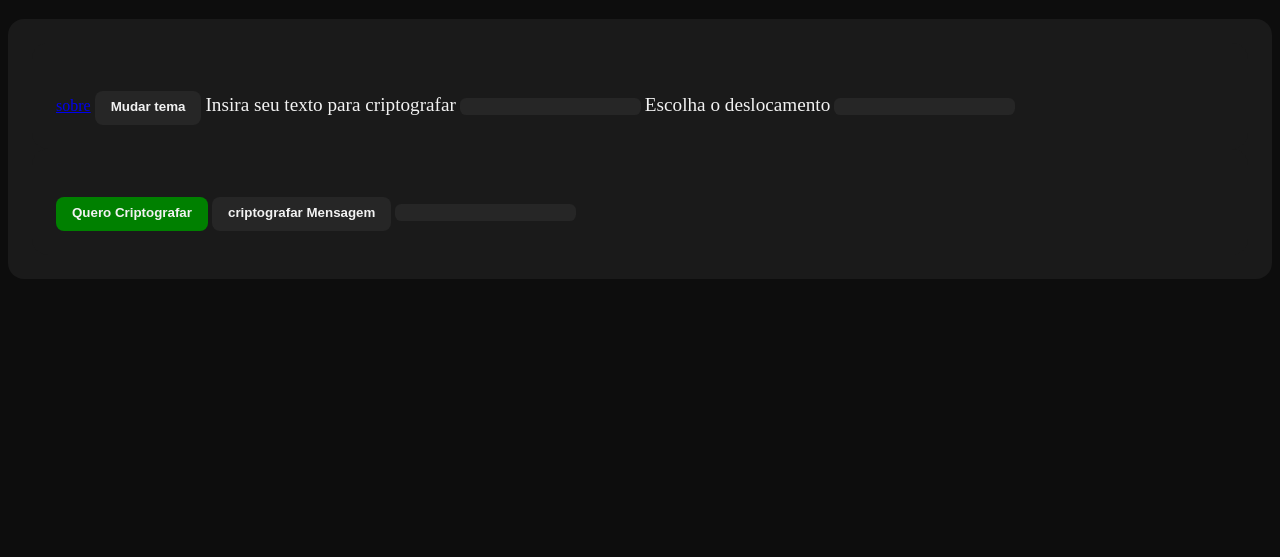
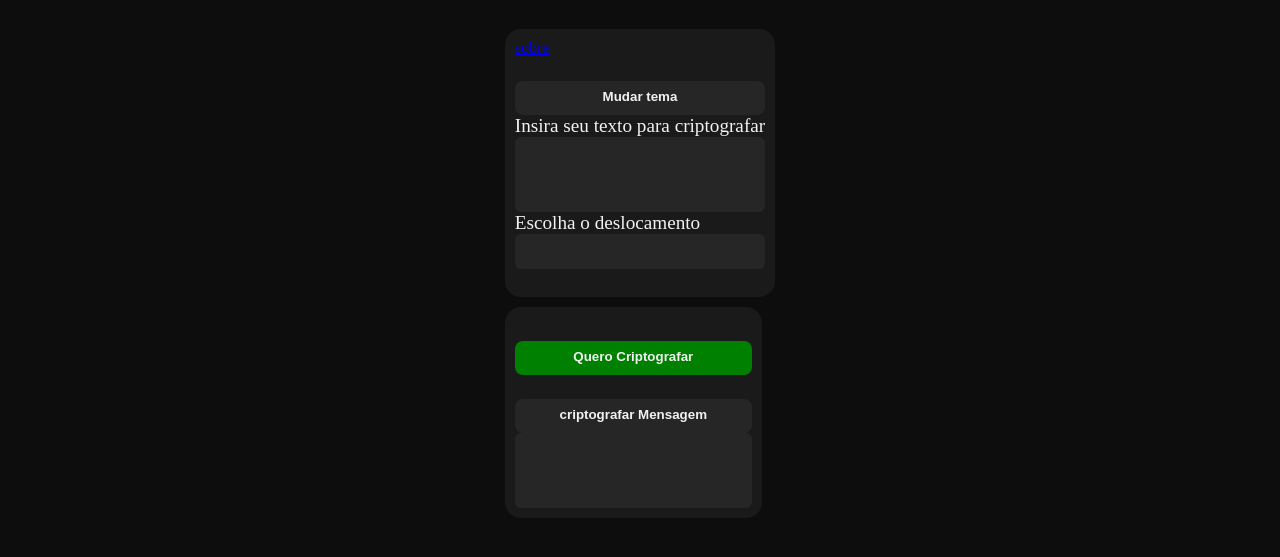
Before and after one commit to Th1y/ATV2-SI1, a plain HTML site: page index.html in a window 1280 px wide. Shown: the part 61-618 px from the top of the page. Drawn offline with Linux system fonts and the light colour scheme.

Commit message:
Retrabalho no Visual dos containers, com foco em uma interface mais agradavel - Div container comporta-se como grid - Div item comporta-se como grid - padding, margin e width adicionados

```diff
--- a/styles/style.css
+++ b/styles/style.css
@@ -1,4 +1,4 @@
-:root { /* Estilo padrão de cores, Dark theme */
+:root { /* Estilo padrão de cores definidos em variaveis, Dark theme */
     --bg-dark: hsl(0 0% 5%);
     --bg: hsl(0 0% 10%);
     --bg-dark-important: hsl(0 0% 15%);
@@ -9,7 +9,7 @@
     --gradient: linear-gradient(0deg, var(--bg), var(--bg-light));
 }
 
-body.light { /* Light Theme */
+body.light { /* Tema claro, definido em variaveis */
     --bg-dark: hsl(0 0% 90%);
     --bg: hsl(0 0% 85%);
     --bg-dark-important: hsl(0 0% 75%);
@@ -19,18 +19,12 @@ body.light { /* Light Theme */
     --text-muted: (0 0% 30%);
 }
 
-body {
+body { /* Tema Padrão - Dark */
     background: var(--bg-dark);
     color: var(--text-muted);
 }
 
-div {
-    background: var(--bg);
-    padding: 1.5rem;
-    border-radius: 1rem;
-}
-
-button {
+button { /* Estilo para todos os botões */
     background: var(--bg-dark-important);
     padding: 0.5rem 1rem 0.7rem 1rem;
     color: var(--text);
@@ -40,16 +34,16 @@ button {
     border: none;
 }
 
-button:hover {
+button:hover { /* estilo para o botao quando presionado*/
     background: var(--button-hover)
 }
 
-/* estilo caso "queroCriptografar" seja 1 (descriptografar) */
+/* estilo caso "queroCriptografar" seja 0 (descriptografar) */
 #codificarOuDecodificar {
     background: green;
 }
 
-
+/* estilo caso "queroCriptografar" seja 1 (descriptografar) */
 #codificarOuDecodificar.decodificar {
     background: blue;
 }
@@ -68,7 +62,11 @@ input {
     background: var(--bg-dark-important);
     border: none;
     border-radius: 0.4rem;
+    padding: 30px;
+}
 
+#deslocamento {
+    padding:10px;
 }
 
 input, textarea, select {
@@ -78,3 +76,22 @@ input, textarea, select {
 input[type=number] { /* remove o incremento e decremento do campo input tipo number */
     -moz-appearance: textfield;
 }
+
+div.container {
+    display: grid;
+    justify-content: center;
+    align-items: center;
+    gap: 10px;
+    grid-auto-flow: row;
+}
+
+div.item {
+    width: fit-content;
+    display: grid;
+    grid-template-columns: auto;
+    background: var(--bg);
+    border-radius: 1rem;
+    padding: 10px;
+    margin: 10px;
+
+}
```
